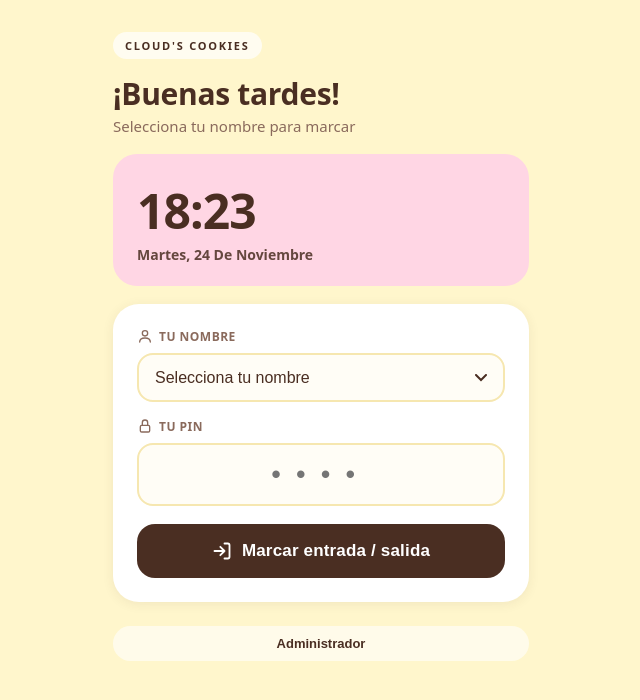
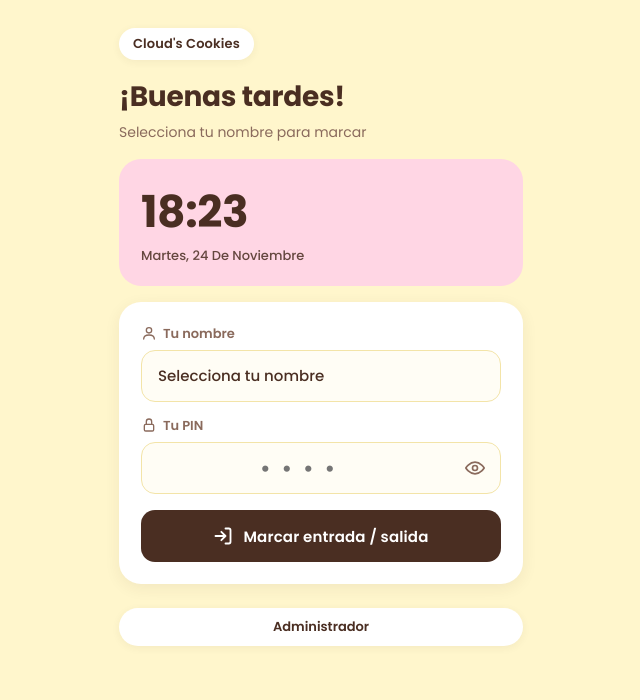
Before and after one commit to cloudscookiesweb/asistencia, a plain HTML site: page index.html in a window 1280 px wide. Shown: the whole page, without its empty margins (319-959 px from the left). Drawn offline with Linux system fonts and the light colour scheme.

Commit message:
Update index.html

```diff
--- a/index.html
+++ b/index.html
@@ -4,6 +4,9 @@
 <meta charset="utf-8">
 <meta name="viewport" content="width=device-width,initial-scale=1,viewport-fit=cover">
 <title>Asistencia · Cloud's Cookies</title>
+<link rel="preconnect" href="https://fonts.googleapis.com">
+<link rel="preconnect" href="https://fonts.gstatic.com" crossorigin>
+<link href="https://fonts.googleapis.com/css2?family=Poppins:wght@400;500;600;700&display=swap" rel="stylesheet">
 <style>
 :root{--yellow:#FFE8A3;--pink:#F9C6D3;--blue:#BFE3F5;--beige:#FFF4C2;--brown:#4A2E22;--soft:#8A6A5C;--line:#F3E4A8}
 *{box-sizing:border-box}
@@ -118,6 +121,39 @@ body::before,body::after{display:none}
 .sub{font-size:15px;color:var(--soft);margin-bottom:18px}
 label svg{vertical-align:-3px;margin-right:6px;color:var(--soft)}
 .btn svg{margin-right:10px;flex-shrink:0}
+/* ===== Tipografía y diseño final ===== */
+*,button,input,select{font-family:'Poppins',system-ui,-apple-system,sans-serif}
+body{background:#FFF6CC;font-weight:400}
+body::before,body::after{display:none}
+.wrap{max-width:440px;padding:28px 18px 48px}
+.brand{background:#fff;text-transform:none;letter-spacing:.01em;font-size:13px;font-weight:600;color:var(--brown);padding:6px 14px;box-shadow:0 2px 8px rgba(74,46,34,.06)}
+.greet{font-size:28px;font-weight:700;letter-spacing:-.01em;margin:16px 0 4px}
+.sub{font-size:14px;color:var(--soft);margin-bottom:16px}
+h1{font-size:26px;font-weight:700;letter-spacing:-.01em;margin:14px 0 16px}
+.hero{background:#FFD6E4;border-radius:22px;padding:20px 22px;box-shadow:none;margin-bottom:16px}
+.hero .t{font-size:44px;font-weight:700;letter-spacing:-.01em;text-shadow:none}
+.hero .d{font-size:13px;font-weight:500;text-transform:capitalize}
+.card{border-radius:22px;padding:22px;box-shadow:0 4px 16px rgba(74,46,34,.07);border:0}
+label{text-transform:none;letter-spacing:0;font-size:13px;font-weight:600;color:var(--soft);margin:14px 0 6px}
+input,select{height:52px;padding:0 16px;border-radius:14px;border:1.5px solid #F3E4A8;font-size:15px;font-weight:500;background:#FFFDF5}
+select{padding-right:40px}
+input:focus,select:focus{border-color:#F9A3BD;box-shadow:0 0 0 4px rgba(249,163,189,.25)}
+.pin{font-size:22px;font-weight:600;letter-spacing:.5em;text-align:center}
+.pwd{position:relative}
+.pwd input{width:100%;padding-right:52px}
+.eye{position:absolute;right:6px;top:50%;transform:translateY(-50%);width:40px;height:40px;border:0;background:none;cursor:pointer;color:var(--soft);display:grid;place-items:center;border-radius:10px}
+.eye:hover{background:#FFF0B3;color:var(--brown)}
+.btn{height:52px;padding:0 18px;border-radius:14px;font-size:15px;font-weight:600;box-shadow:none;margin-top:16px}
+.btn:hover{transform:none;opacity:.92}
+.btn.small{height:auto;padding:8px 12px;font-size:12px;font-weight:600;border-radius:10px;margin:0 0 0 6px}
+.link{font-size:13px;font-weight:600;background:#fff;padding:9px 16px;border-radius:99px;box-shadow:0 2px 8px rgba(74,46,34,.06)}
+.msg{font-size:14px;font-weight:500;border-radius:14px}
+.dist{font-size:12px;font-weight:500}
+.help{font-size:12px}
+.item{font-size:14px;font-weight:600}
+.item small{font-weight:400}
+th{font-size:11px;letter-spacing:.02em;text-transform:none;font-weight:600;background:#FFF4C2}
+td{font-size:13px;font-weight:500}
 </style>
 </head>
 <body>
@@ -434,6 +470,28 @@ $("aBtn").onclick = () => {
 if (!db.adminPin) $("lockLabel").textContent = "Crea tu PIN de administrador";
 fillEmployees();
 updateGreet();
+
+/* Botón de ojo para ver el PIN mientras se escribe */
+const EYE_OPEN = '<svg width="20" height="20" viewBox="0 0 24 24" fill="none" stroke="currentColor" stroke-width="2" stroke-linecap="round" stroke-linejoin="round"><path d="M1 12s4-7 11-7 11 7 11 7-4 7-11 7S1 12 1 12z"/><circle cx="12" cy="12" r="3"/></svg>';
+const EYE_OFF = '<svg width="20" height="20" viewBox="0 0 24 24" fill="none" stroke="currentColor" stroke-width="2" stroke-linecap="round" stroke-linejoin="round"><path d="M17.94 17.94A10.9 10.9 0 0 1 12 19c-7 0-11-7-11-7a19.8 19.8 0 0 1 5.06-5.94M9.9 4.24A10.9 10.9 0 0 1 12 4c7 0 11 7 11 7a19.8 19.8 0 0 1-3.17 4.19M1 1l22 22"/><path d="M14.12 14.12a3 3 0 1 1-4.24-4.24"/></svg>';
+function addEye(inp) {
+  const wrap = document.createElement("div");
+  wrap.className = "pwd";
+  inp.parentNode.insertBefore(wrap, inp);
+  wrap.append(inp);
+  const b = document.createElement("button");
+  b.type = "button";
+  b.className = "eye";
+  b.setAttribute("aria-label", "Mostrar u ocultar");
+  b.innerHTML = EYE_OPEN;
+  b.onclick = () => {
+    const mostrar = inp.type === "password";
+    inp.type = mostrar ? "text" : "password";
+    b.innerHTML = mostrar ? EYE_OFF : EYE_OPEN;
+  };
+  wrap.append(b);
+}
+["pin", "apin", "epin"].forEach(id => addEye($(id)));
 </script>
 </body>
 </html>
```
